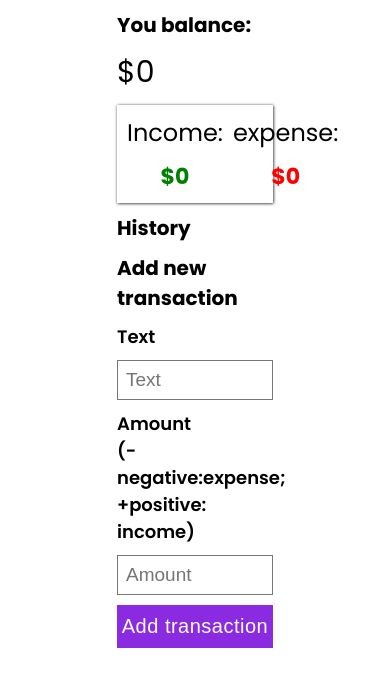
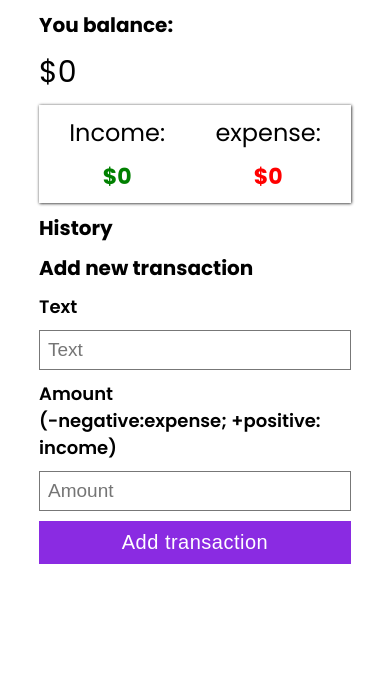
Before and after one commit to mohamedouBeidi/Expense-Tracker, a React (Create React App) app: page / in a window 390 px wide. Shown: the top 686 px of the page. Built offline with nearby package versions, Linux system fonts and the light colour scheme.

Commit message:
Update App.css

```diff
--- a/src/App.css
+++ b/src/App.css
@@ -8,6 +8,12 @@ body {
   width: 40%;
   margin: 0 auto;
 }
+@media (max-width: 768px) {
+  .parent {
+    width: 80%;
+  }
+
+}
 ul {
   list-style-type: none;
   padding: 0;
```
